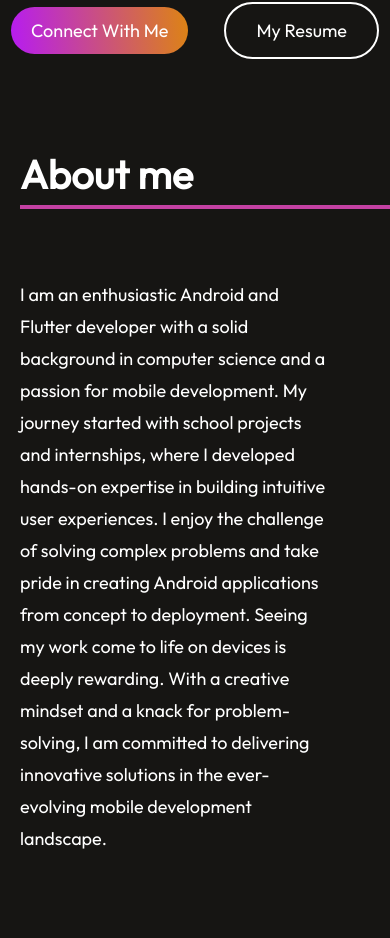
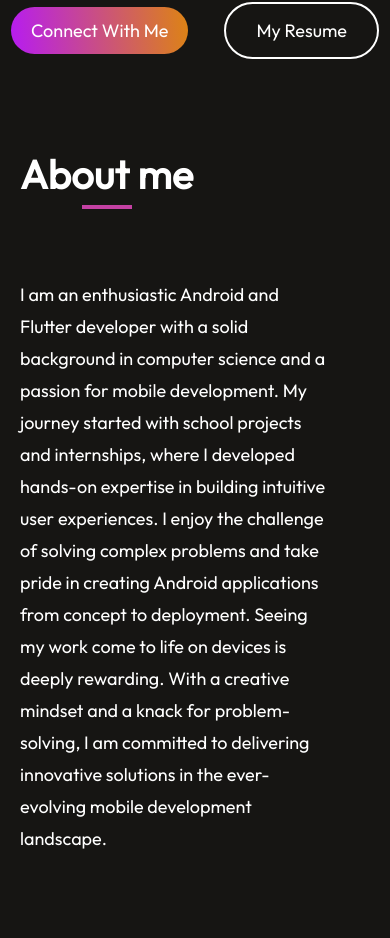
Before and after one commit to arij45/PortfolioWebSite, a React (Vite) app: page / in a window 390 px wide. Shown: the part 1374-2312 px from the top of the page. Built offline with nearby package versions, Linux system fonts and the light colour scheme.

Commit message:
new commit

```diff
--- a/src/Components/About/About.css
+++ b/src/Components/About/About.css
@@ -130,8 +130,8 @@
         padding: 0;
     }
 
-    .about-title ::after{
-        width: 100px;
+    .about-title::after{
+        width: 50px;
     }
 
     .about-sections{
```
